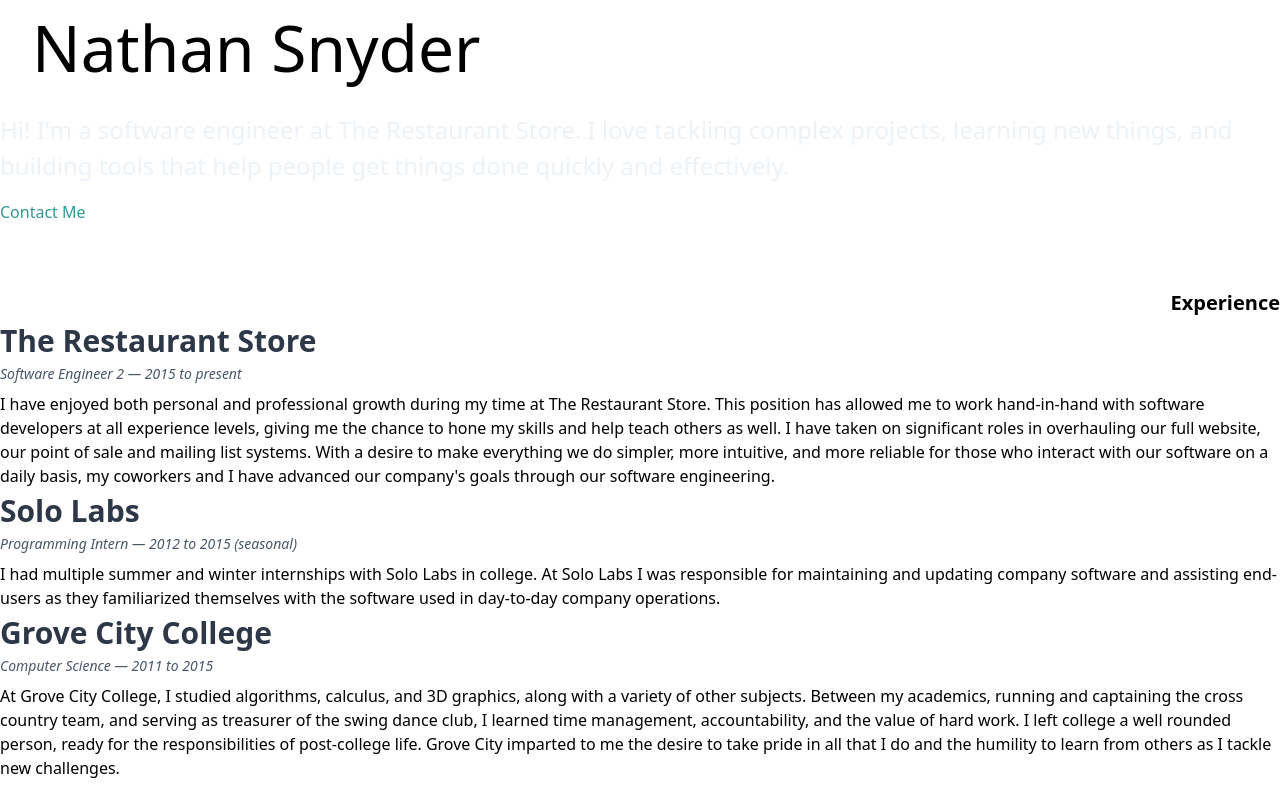
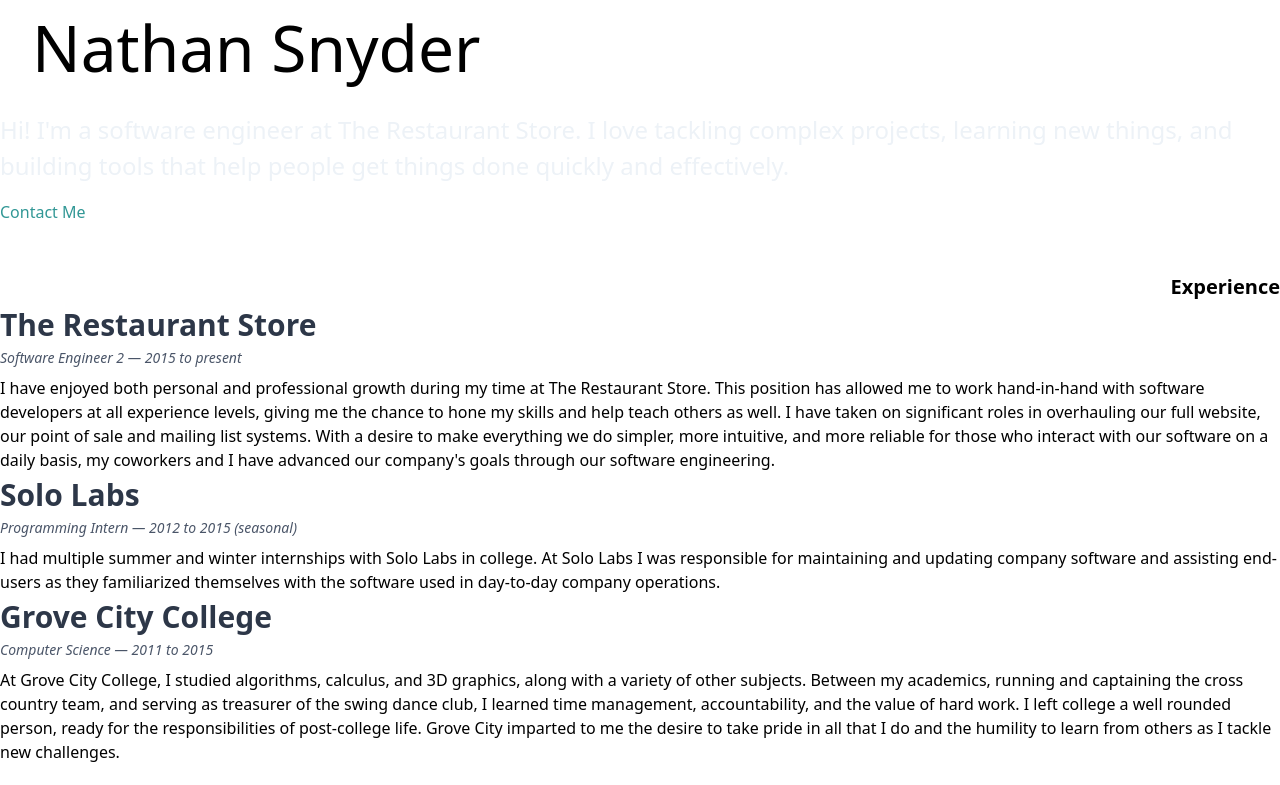
Before and after one commit to nsnyder/nsnyder.github.com, a Vue app: page / in a window 1280 px wide. Shown: the top 785 px of the page. Built offline with nearby package versions, Linux system fonts and the light colour scheme.

Commit message:
Fix some gaps and layout issues

```diff
--- a/src/components/Resume/Experience.vue
+++ b/src/components/Resume/Experience.vue
@@ -2,7 +2,7 @@
   <div ref="grid" class="grid-cols-main">
     <!-- TODO: Pick a great font for headings. -->
     <div class="text-xl font-bold lg:text-right grid-sidebar">
-      <h2 class="mt-4 skew-label">
+      <h2 class="skew-label">
         Experience
       </h2>
     </div>
--- a/src/styles/utilities.css
+++ b/src/styles/utilities.css
@@ -5,7 +5,7 @@
 html,
 body,
 #app {
-  min-height: 100%;
+  height: 100%;
 }
 
 .btn-md {
```
Also changed, not shown: src/styles/grid.css (+10 -1 lines).
